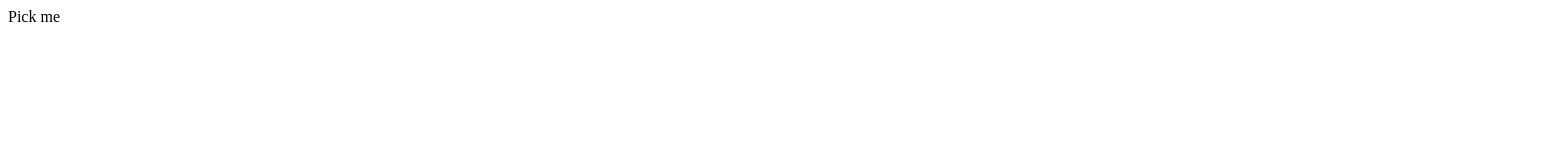
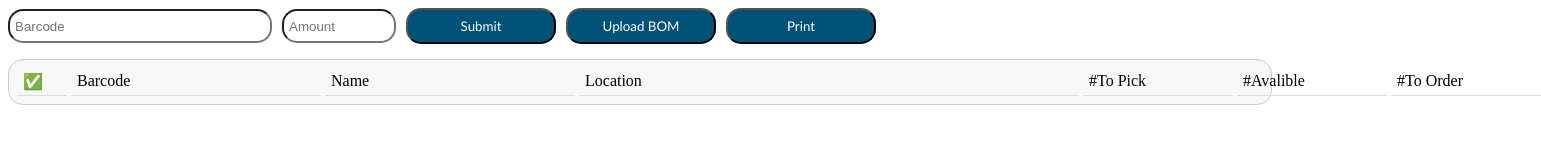
Before and after one commit to ju8t1n203/JIS, a website: page public/tab-pages/picklist.html in a window 1280 px wide. Shown: the whole page, 1541 px wide, since content can reach past the window. Drawn offline with Linux system fonts and the light colour scheme.

Commit message:
basic piclist

```diff
--- a/app.js
+++ b/app.js
@@ -15,9 +15,9 @@ const address =
 app.listen(3000, () => console.log(`Server running on http://${address}:3000`));
 
 //TODO
-// test photo upload types, what can/cannot be retrieved from the db after upload
 // finish all basic functionality
 // make support for embedded items
+// test photo upload types, what can/cannot be retrieved from the db after upload
 // multiple item locations
 // users (admin, user)
 //// user permissions
@@ -32,7 +32,6 @@ app.listen(3000, () => console.log(`Server running on http://${address}:3000`));
 //ADD/REMOVE
 //////add labels for textboxes
 //EDIT
-//////ITEM-database wiring/api
 //////add labels for textboxes
 //PICK LIST
 //////NEED TO START
--- a/public/tab-pages/picklist.html
+++ b/public/tab-pages/picklist.html
@@ -1 +1,93 @@
-<p>Pick me</p>
+<!DOCTYPE html>
+<html lang="en">
+  <head>
+    <style>
+
+      .form-row {
+        display: flex;
+        gap: 0px;
+        margin-bottom: 15px;
+      }
+
+      .inventory-btn {
+        padding: 8px 16px;
+        font-family: inherit;
+        color: #FFFFFF;
+        background-color: #005178;
+        border-radius: 15px 15px 15px 15px;
+        min-width: 150px;
+        cursor: pointer;
+      }
+
+      .inventory-btn:disabled{
+        color: #000000;
+        cursor: not-allowed;
+      }
+
+      .scombo{
+          font-family: inherit;
+          width: 200px;
+          height: 30px;
+          border-radius: 15px 15px 15px 15px;
+          padding: 5px;
+          text-align: center;
+      }
+
+        .data-view {
+            display: grid;
+            grid-template-columns: 50px 250px 250px 500px 150px 150px 150px;
+            gap: 4px; /* Adjust spacing between columns if needed */
+            padding: 8px;
+            font-family: inherit;
+            background-color: #f8f8f8;
+            border: 1px solid #ccc;
+            border-radius: 15px 15px 15px 15px;
+        }
+
+        .data-view > div {
+            padding: 4px 6px;
+            border-bottom: 1px solid #ddd;
+            overflow: hidden;
+            white-space: nowrap;
+            text-overflow: ellipsis;
+        }
+
+
+      input[type="text"] {
+        width: 250px;
+        height: 20px;
+        border-radius: 15px 15px 15px 15px;
+        padding: 5px;
+      }
+
+    </style>
+  </head>
+
+  <body>
+    <form>
+      <!-- Search Stuff-->
+      <div style="display: flex; flex-wrap: wrap; align-items: center; gap: 10px; font-family: Calibri, sans-serif; margin-bottom: 15px;">
+
+        <input type="text" id="pBarcode" placeholder="Barcode">
+        <input type="text" id="pAmount" placeholder="Amount" style="width: 100px;">
+
+        <button class="inventory-btn" type="button" id="pSubmit">Submit</button>
+        <button class="inventory-btn" type="button" id="pUpload">Upload BOM</button>
+        <button class="inventory-btn" type="button" id="pPrint">Print</button>
+
+      </div>
+
+      <!-- Picklist -->
+      <div class="data-view">
+        <div>✅</div>
+        <div>Barcode</div>
+        <div>Name</div>
+        <div>Location</div>
+        <div>#To Pick</div>
+        <div>#Avalible</div>
+        <div>#To Order</div>
+      </div>
+
+    </form>
+  </body>
+</html>
```
Also changed, not shown: public/index.html (+8 -3 lines), public/js/PickLogic.js (added, +20 -0 lines), public/tab-pages/search.html (+2 -2 lines).
